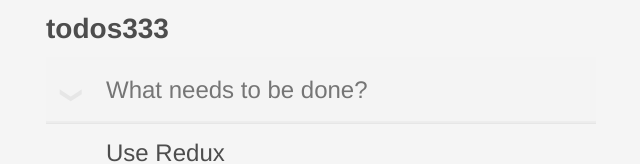
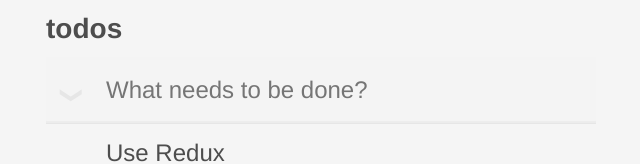
Before and after one commit to sialvsic/react-redux-es6-webpack-boilerplate, a React app: page / in a window 1280 px wide. Shown: the top 164 px of the page, without its empty margins (319-959 px from the left). Built offline with nearby package versions, Linux system fonts and the light colour scheme; the HTML template or start-up script is replaced by a standard one; what react-router-redux would draw is missing.

Commit message:
remove the title

```diff
--- a/src/components/Header.js
+++ b/src/components/Header.js
@@ -18,7 +18,7 @@ export default class Header extends Component {
   render() {
     return (
       <header className="header">
-        <h1>todos333</h1>
+        <h1>todos</h1>
         <TodoTextInput newTodo={ true }
           onSave={ this.handleSave }
           placeholder="What needs to be done?" />
```
